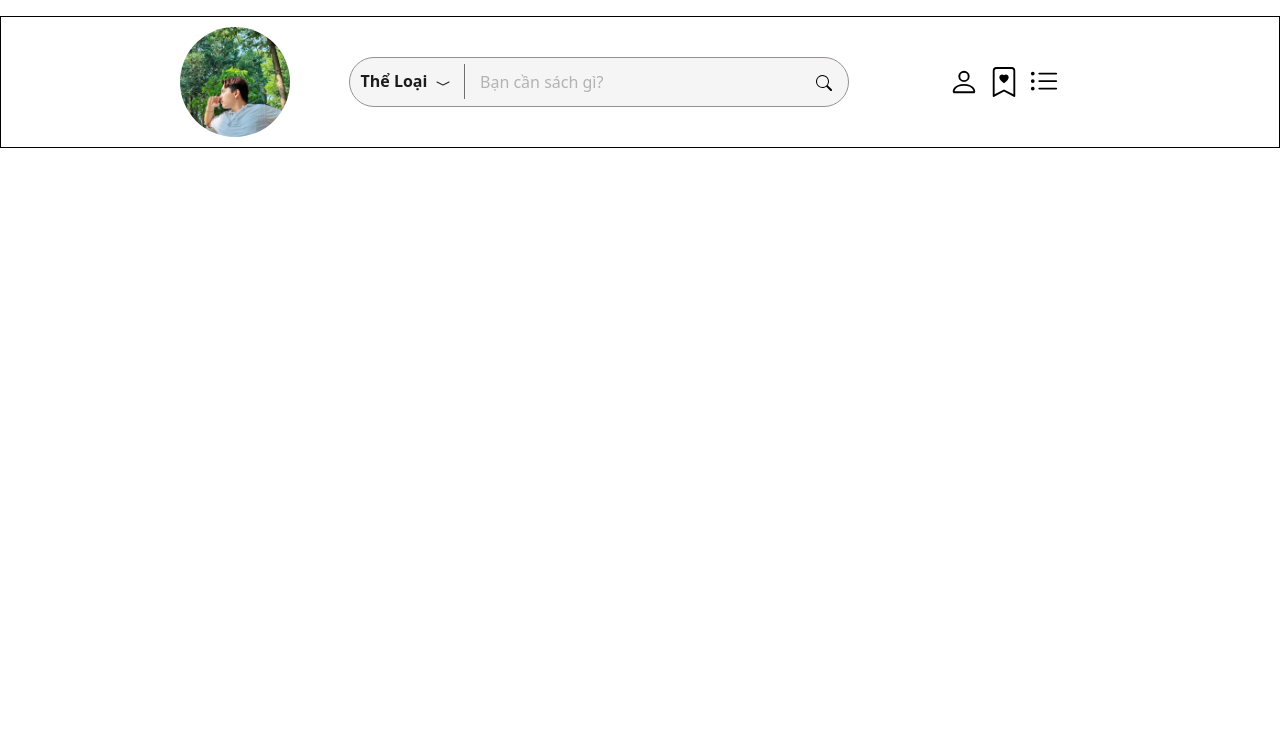
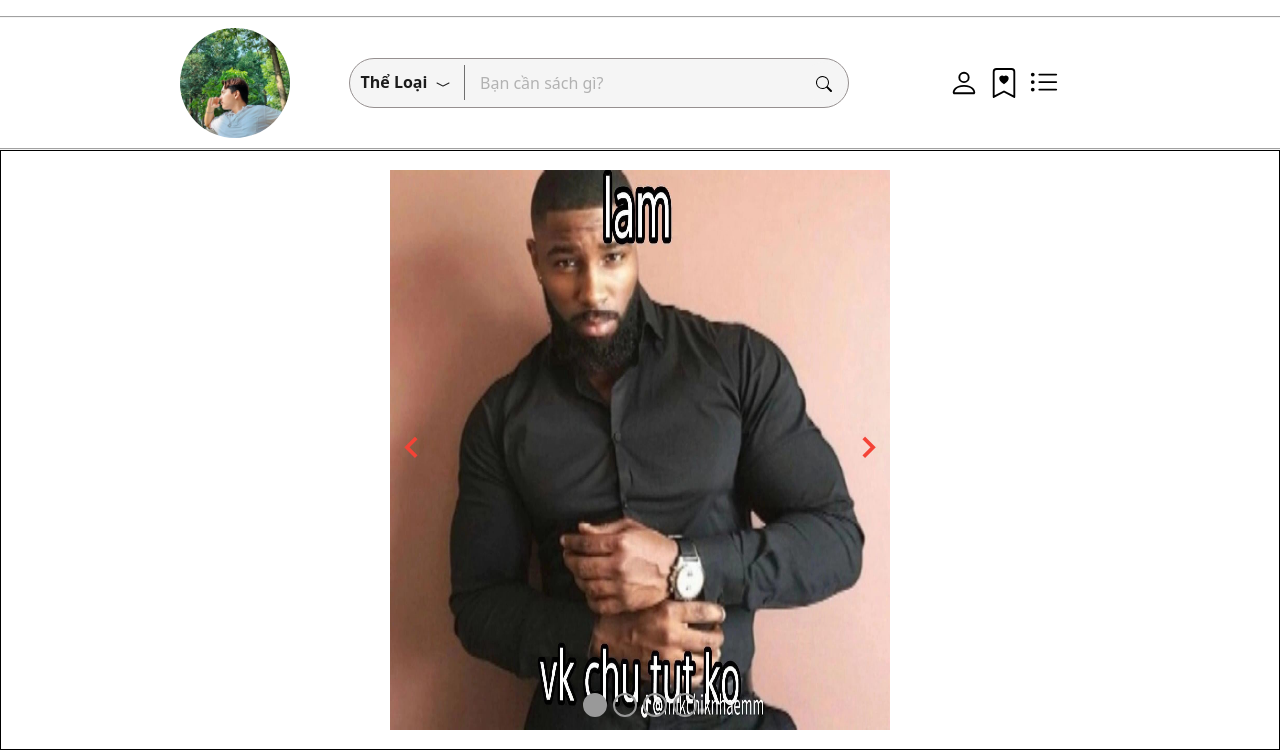
Before and after one commit to thanglaptop/ThucHanhWeb, a PHP site: page / in a window 1280 px wide. Shown: the part 181-931 px from the top of the page. Before the commit the page ends 329 px from the top, so only its background shows below. Run offline with PHP 8.4, Linux system fonts and the light colour scheme.

Commit message:
update 6h chieu

```diff
--- a/index.html
+++ b/index.html
@@ -10,6 +10,7 @@
         integrity="sha384-YvpcrYf0tY3lHB60NNkmXc5s9fDVZLESaAA55NDzOxhy9GkcIdslK1eN7N6jIeHz"
         crossorigin="anonymous"></script>
     <link rel="stylesheet" href="styles/main.css">
+    <link href='https://unpkg.com/boxicons@2.1.4/css/boxicons.min.css' rel='stylesheet'>
     <title>Web Sách</title>
 </head>
 
@@ -181,13 +160,13 @@
     <section class="thanhtimkiem">
         <div class="container-srch">
             <div class="row">
-                <div class="col-lg-2 col-12">
+                <div class="col-lg-2 col-md-2">
                     <div class="thanhtimkiem__logo">
                         <a href="./index.html">
                             <img width="100px" src="img/gia_huy.jpg" alt=""></a>
                     </div>
                 </div>
-                <div class="col-lg-7 col-9">
+                <div class="col-lg-7 col-9 col-sm-9 col-md-7">
                     <div class="thanhtimkiem__search">
                         <div class="thanhtimkiem__search__form">
                             <form action="#">
@@ -221,7 +200,7 @@
                         </div>
                     </div>
                 </div>
-                <div class="col-lg-3 col-3">
+                <div class="col-lg-3 col-3 col-sm-3 col-md-3">
                     <div class="thanhtimkiem__search__canhan">
                         <a href="">
                             <svg xmlns="http://www.w3.org/2000/svg" width="16" height="16" fill="currentColor"
@@ -248,8 +227,38 @@
             </div>
         </div>
     </section>
+    <!-- ket thuc tim kiem section -->
 
-    <!-- ket thuc tim kiem section -->
+    <!-- bat dau slide show -->
+    <section class="slideshow">
+        <div class="container_sldshow">
+            <div class="row">
+                <div class="col-lg-12">
+                    <div class="slide">
+                        <div class="list_images">
+                            <img src="img/z4731130194617_8eadde9983aa29c454624629ffcd14f8.jpg" width="100%" alt="">
+                            <img src="img/gia_huy.jpg" width="100%" alt="">
+                            <img src="img/z4731130215486_6066f82aa5285fb68400539cb0985d6c.jpg" width="100%" alt="">
+                            <img src="img/z4722982846070_410b86424f6261e736ae45517e68b882.jpg" width="100%" alt="">
+                        </div>
+                        <div class="btnss">
+                            <div class="btns-left btns"><i class='bx bx-chevron-left'></i></div>
+                            <div class="btns-right btns"><i class='bx bx-chevron-right'></i></div>
+                        </div>
+                        <div class="index-images">
+                            <div class="index-item index-item-0 active"></div>
+                            <div class="index-item index-item-1"></div>
+                            <div class="index-item index-item-2"></div>
+                            <div class="index-item index-item-3"></div>
+                        </div>
+                    </div>
+                </div>
+            </div>
+        </div>
+        <script src="js/scripts.js"></script>
+    </section>
+
+    <!-- end slideshow -->
 </body>
 
 </html>
--- /dev/null
+++ b/js/scripts.js
@@ -0,0 +1,50 @@
+
+const listImage = document.querySelector('.list_images')
+const imgs = document.getElementsByTagName('img')
+const btnLeft = document.querySelector('.btns-left')
+const btnRight = document.querySelector('.btns-right')
+const length = imgs.length
+let current = 0
+
+const handleChangeSlide = () => {
+    if (current == length - 1) {
+        current = 0
+        let width = imgs[0].offsetWidth
+        listImage.style.transform = `translateX(0px)`
+        document.querySelector('.active').classList.remove('active')
+        document.querySelector('.index-item-'+ current).classList.add('active')
+
+    } else {
+        current ++
+        let width = imgs[0].offsetWidth
+        listImage.style.transform = `translateX(${width * -1 * current}px)`
+        document.querySelector('.active').classList.remove('active')
+        document.querySelector('.index-item-'+ current).classList.add('active')
+    }
+}
+
+let handleEventChangeSlide = setInterval(handleChangeSlide, 4000)
+
+btnRight.addEventListener('click', () => {
+    clearInterval(handleEventChangeSlide)
+    handleChangeSlide()
+    handleEventChangeSlide = setInterval(handleChangeSlide, 4000)
+})
+
+btnLeft.addEventListener('click', () => {
+    clearInterval(handleEventChangeSlide)
+    if (current == 0) {
+        current = length - 1
+        let width = imgs[0].offsetWidth
+        listImage.style.transform = `translateX(${width * -1 * current}px)`
+        document.querySelector('.active').classList.remove('active')
+        document.querySelector('.index-item-'+ current).classList.add('active')
+    } else {
+        current --
+        let width = imgs[0].offsetWidth
+        listImage.style.transform = `translateX(${width * -1 * current}px)`
+        document.querySelector('.active').classList.remove('active')
+        document.querySelector('.index-item-'+ current).classList.add('active')
+    }
+    handleEventChangeSlide = setInterval(handleChangeSlide, 4000)
+})
--- a/styles/main.css
+++ b/styles/main.css
@@ -336,7 +336,6 @@ a:focus {
 	display: flex;
 	align-items: center;
 	justify-content: center;
-	border: 1px solid black;
 }
 
 .thanhtimkiem__logo{
@@ -490,47 +489,69 @@ a:focus {
 	background-color: #ff9933;
 	border-radius: 20%;
 }
-
- @media screen and (max-width: 768px){
-	.thanhtimkiem__search{
-		padding-bottom: 10px;
-	}
-	.thanhtimkiem__search__canhan{
-		padding-bottom: 10px;
-	}
-	.thanhtimkiem__search__form form .thanhtimkiem__search__theloai {
-		font-size: 14px;
-	}
-	.thanhtimkiem__search__form form .thanhtimkiem__search__theloai svg{
-		position: absolute;
-		top:23px;
-		left:30px;
-	}
-	.thanhtimkiem__search__form form .thanhtimkiem__search__theloai a{
-		font-size: 11px;
-	}
-
-	.thanhtimkiem__search__form form .thanhtimkiem__search__theloai a:hover{
-		color: white;
-		font-size: 12px;
-	}
-	.thanhtimkiem__search__form form input{
-		width: 63%;
-	}
-}
-
-@media screen and (max-width: 992px){
-	.thanhtimkiem__search{
-		padding-bottom: 10px;
-	}
-	.thanhtimkiem__search__canhan{
-		padding-bottom: 10px;
-	}
-}
-
 @media only screen and (min-width: 1200px) {
-	.container-srch {
+	.container_srch{
 		max-width: 1170px;
 	}
 }
 /* end tim kiem */
+
+
+/* slide show */
+.slideshow{
+	border: 1px solid black;
+	display: flex;
+	align-items: center;
+	justify-content: center;
+	height: 600px;
+}
+@media only screen and (min-width: 1200px) {
+	.container_sldshow{
+		max-width: 1170px;
+	}
+}
+.slide{
+	width: 500px;
+	overflow: hidden;
+	position: relative;
+}
+.list_images{
+	display: flex;
+	transition: 0.5s;
+}
+
+.btns:hover {
+	color: white;
+}
+.btns {
+	font-size: 45px;
+	color: #f44336;
+	position: absolute;
+	top: 50%;
+	transform: translateY(-50%);
+	transition: 0.5s;
+	cursor: pointer;
+}
+.btns-left {
+	left: 0;
+}
+.btns-right {
+	right: 0;
+}
+.index-images {
+	position: absolute;
+	bottom: 10px;
+	display: flex;
+	left: 50%;
+	transform: translateX(-50%);
+}
+.index-item {
+	border: 2px solid #999;
+	padding: 10px;
+	margin: 3px;
+	border-radius: 50%;
+}
+.active {
+	background-color: #999;
+}
+/* end slide show */
```
Also changed, not shown: other parts of index.html (+7 -29 lines), img/409209477_1739548446548992_2017247361086327378_n.jpg (deleted), img/z4722982846070_410b86424f6261e736ae45517e68b882.jpg (added), img/z4731130215486_6066f82aa5285fb68400539cb0985d6c.jpg (added).
